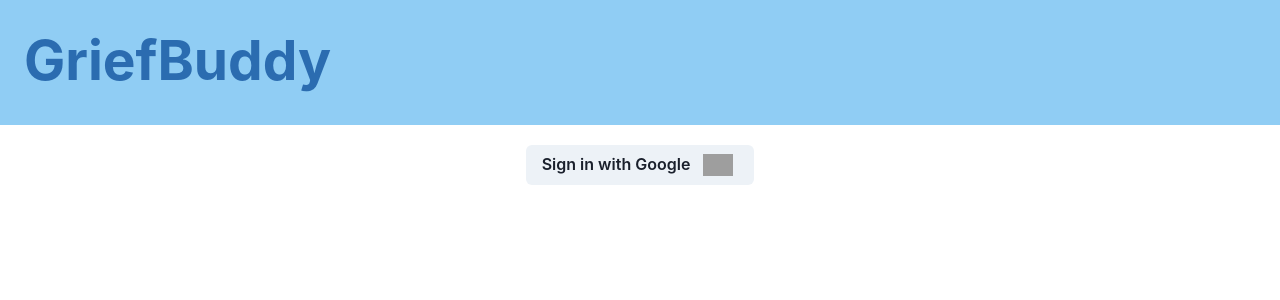
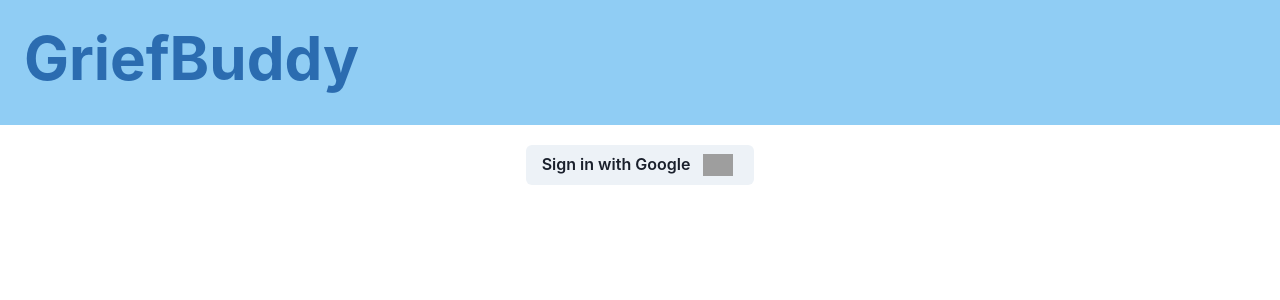
Before and after one commit to The-KPCP-Hotel/griefbuddy, a React app: page / in a window 1280 px wide. Shown: the top 300 px of the page. Built offline with nearby package versions, Linux system fonts and the light colour scheme; no server answers; grey boxes are pictures that could not be loaded.

Commit message:
GriefBuddy is not a link if on login page

```diff
--- a/src/components/Navbar.tsx
+++ b/src/components/Navbar.tsx
@@ -32,9 +32,13 @@ function Navbar() {
           <Box p="2">
             <Center>
               <Heading size="3xl" color="blue.600">
-                <Link to="/home" style={{ fontSize: '55px' }}>
-                  GriefBuddy
-                </Link>
+                {useLocation().pathname === '/' ? (
+                  'GriefBuddy'
+                ) : (
+                  <Link to="/home" style={{ fontSize: '55px' }}>
+                    GriefBuddy
+                  </Link>
+                )}
               </Heading>
             </Center>
           </Box>
```
